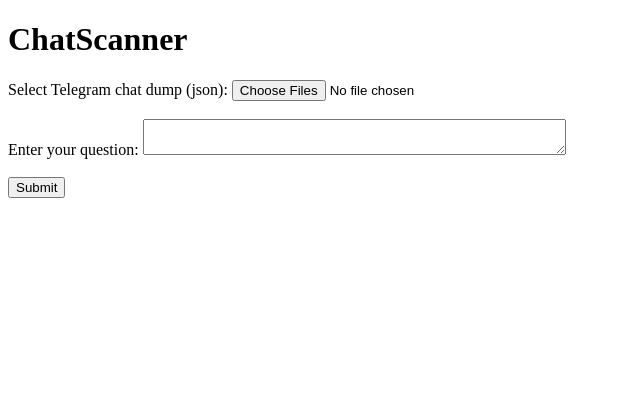
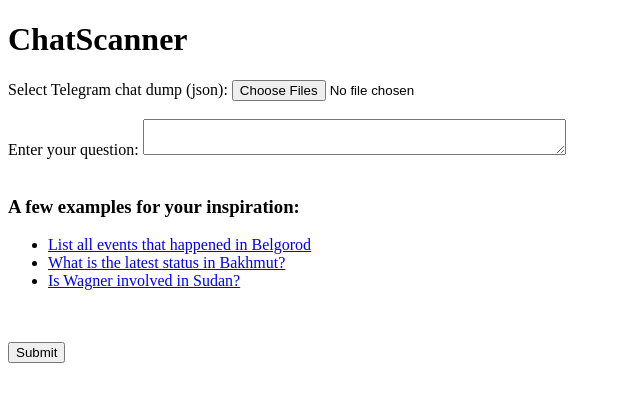
Before and after one commit to gigz/gpt-osint, a Flask app: page / in a window 1280 px wide. Shown: the top 402 px of the page, without its empty margins (0-640 px from the left). Run offline with Flask 3, Linux system fonts and the light colour scheme.

Commit message:
add example prompts

```diff
--- a/templates/upload.html
+++ b/templates/upload.html
@@ -4,7 +4,12 @@
     <meta charset="UTF-8" />
     <meta name="viewport" content="width=device-width, initial-scale=1.0" />
     <title>ChatScanner</title>
-  </head>
+    <script>
+      function setTextareaValue(text) {
+        document.getElementById("question").value = text;
+      }
+    </script>
+    </head>
   <body>
     <h1>ChatScanner</h1>
     <form action="/" method="POST" enctype="multipart/form-data">
@@ -25,7 +30,15 @@
         required
       ></textarea
       ><br /><br />
+      <h3>A few examples for your inspiration:</h3>
+      <ul>
+        <li><a href="#" onclick="setTextareaValue('List all events that happened in Belgorod');">List all events that happened in Belgorod</a></li>
+        <li><a href="#" onclick="setTextareaValue('What is the latest status in Bakhmut?');">What is the latest status in Bakhmut?</a></li>
+        <li><a href="#" onclick="setTextareaValue('Is Wagner involved in Sudan?');">Is Wagner involved in Sudan?</a></li>
+      </ul>
+      <br /><br />
       <button type="submit">Submit</button>
     </form>
+    </ul>
   </body>
 </html>
```
